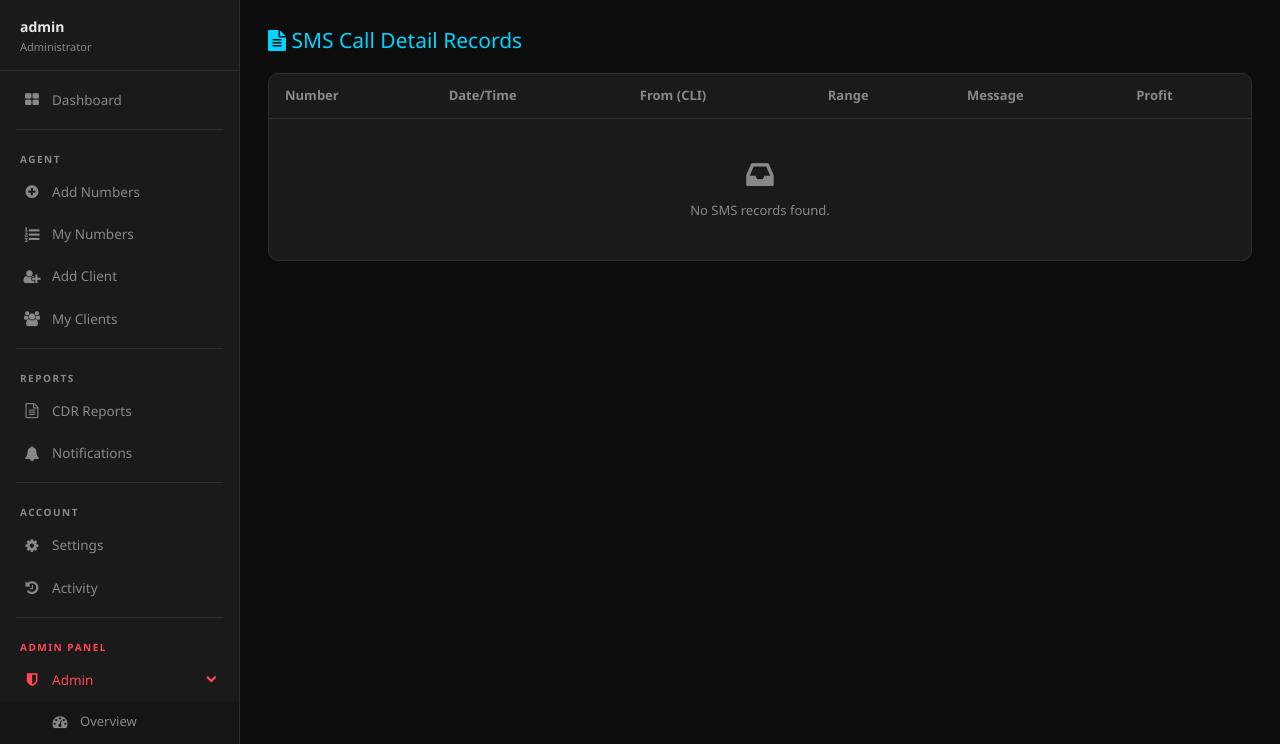
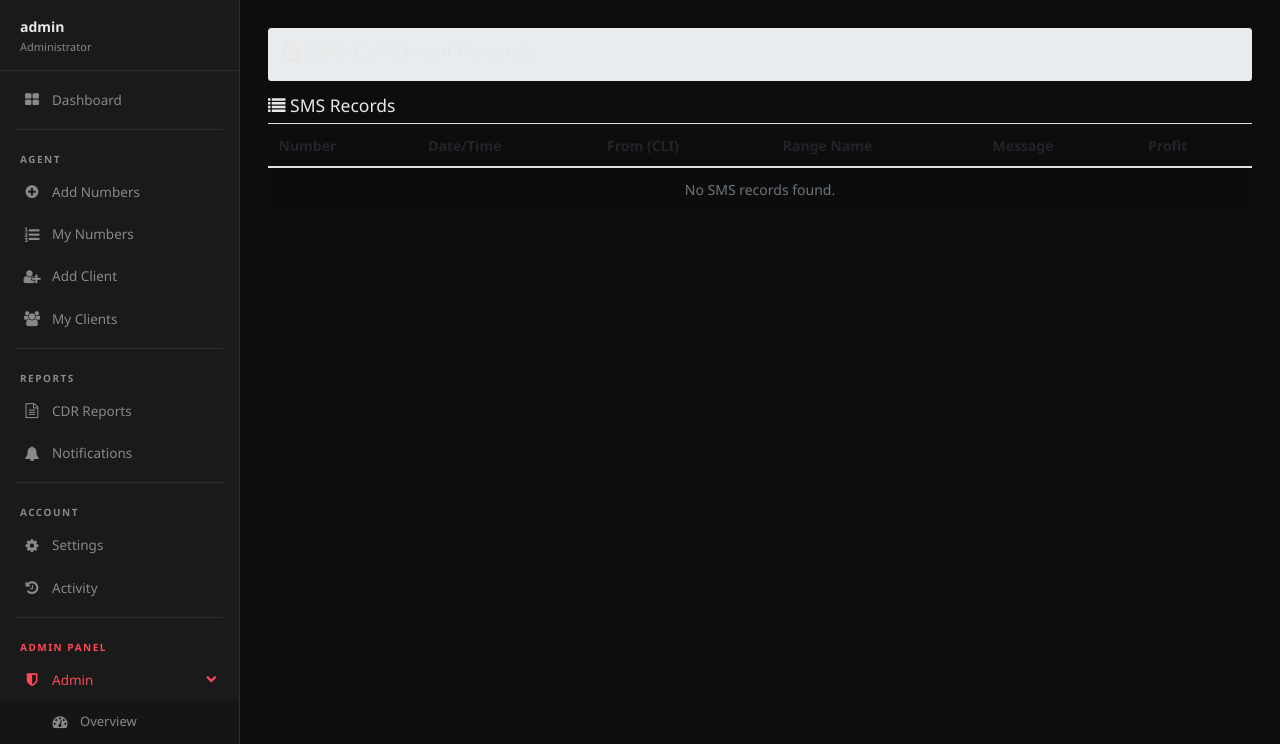
Before and after one commit to jonayedmiya320-prog/Power-SMS-panel, a Flask app: page /sms/cdr in a window 1280 px wide. Shown: the part 56-800 px from the top of the page. Run offline with Flask 3, Linux system fonts and the light colour scheme; a user stored in the database is signed in; some libraries are stand-ins or nearby versions.

Commit message:
Update sms_cdr.html

```diff
--- a/app/templates/admin/sms_cdr.html
+++ b/app/templates/admin/sms_cdr.html
@@ -1,52 +1,65 @@
+<!DOCTYPE html>
+<html>
+<head>
+    <meta charset="UTF-8">
+</head>
 {% extends "base.html" %}
-{% block title %}SMS CDR - RAZOR SMS{% endblock %}
+
+{% block title %}SMS CDR - ABYSS SMS{% endblock %}
+
 {% block content %}
-
-<div style="margin-bottom:20px;">
-    <h4 style="margin:0; color:var(--accent);"><i class="fa fa-file-text"></i> SMS Call Detail Records</h4>
+<div class="row">
+    <div class="col-md-12">
+        <div class="breadcrumb">
+            <h4><i class="fa fa-file-text"></i> SMS Call Detail Records</h4>
+        </div>
+    </div>
 </div>
 
-<div style="background:var(--card); border:1px solid var(--border); border-radius:10px; overflow:hidden;">
-    <div style="overflow-x:auto;">
-        <table style="width:100%; border-collapse:collapse; font-size:13px;">
+<div class="widget-block">
+    <div class="widget-head">
+        <h5><i class="fa fa-list"></i> SMS Records</h5>
+    </div>
+    <div class="widget-content">
+        <div class="table-responsive">
+            <table class="table table-striped table-hover">
                 <thead>
-                <tr style="border-bottom:1px solid var(--border);">
-                    <th style="padding:12px 16px; text-align:left; color:var(--muted); font-weight:600;">Number</th>
-                    <th style="padding:12px 16px; text-align:left; color:var(--muted); font-weight:600;">Date/Time</th>
-                    <th style="padding:12px 16px; text-align:left; color:var(--muted); font-weight:600;">From (CLI)</th>
-                    <th style="padding:12px 16px; text-align:left; color:var(--muted); font-weight:600;">Range</th>
-                    <th style="padding:12px 16px; text-align:left; color:var(--muted); font-weight:600;">Message</th>
-                    <th style="padding:12px 16px; text-align:left; color:var(--muted); font-weight:600;">Profit</th>
+                    <tr>
+                        <th>Number</th>
+                        <th>Date/Time</th>
+                        <th>From (CLI)</th>
+                        <th>Range Name</th>
+                        <th>Message</th>
+                        <th>Profit</th>
                     </tr>
                 </thead>
                 <tbody>
                     {% if cdr_records.items %}
                     {% for cdr in cdr_records.items %}
-                <tr style="border-bottom:1px solid var(--border);" onmouseover="this.style.background='var(--hover)'" onmouseout="this.style.background=''">
-                    <td style="padding:12px 16px;"><strong style="color:var(--accent); font-family:monospace;">{{ cdr.sms_number.number if cdr.sms_number else (cdr.destination if cdr.destination else 'N/A') }}</strong></td>
-                    <td style="padding:12px 16px; color:var(--muted); font-size:12px;">{{ cdr.created_at.strftime('%Y-%m-%d %H:%M') if cdr.created_at else 'N/A' }}</td>
-                    <td style="padding:12px 16px; color:var(--txt);">{{ cdr.cli or 'N/A' }}</td>
-                    <td style="padding:12px 16px; color:var(--muted);">{{ cdr.range_info.prefix if cdr.range_info else 'N/A' }}</td>
-                    <td style="padding:12px 16px; color:var(--txt);">
+                    <tr>
+                        <td><strong>{{ cdr.sms_number.number if cdr.sms_number else (cdr.destination if cdr.destination else 'N/A') }}</strong></td>
+                        <td>{{ cdr.created_at.strftime('%Y-%m-%d %H:%M') if cdr.created_at else 'N/A' }}</td>
+                        <td>{{ cdr.cli or 'N/A' }}</td>
+                        <td>{{ cdr.range_info.name if cdr.range_info and cdr.range_info.name else (cdr.range_info.prefix if cdr.range_info else 'N/A') }}</td>
+                        <td>
                             {% if cdr.message %}
                             <span title="{{ cdr.message }}">{{ cdr.message[:50] }}{% if cdr.message|length > 50 %}...{% endif %}</span>
-                        {% else %}N/A{% endif %}
+                            {% else %}
+                            N/A
+                            {% endif %}
                         </td>
-                    <td style="padding:12px 16px;">
-                        {% if cdr.profit and cdr.profit > 0 %}
-                        <span style="color:var(--success); font-weight:700;">${{ "%.4f"|format(cdr.profit) }}</span>
+                        <td>
+                            {% if cdr.profit > 0 %}
+                            <span class="text-success">${{ "%.4f"|format(cdr.profit) }}</span>
                             {% else %}
-                        <span style="color:var(--muted);">$0.0000</span>
+                            $0.0000
                             {% endif %}
                         </td>
                     </tr>
                     {% endfor %}
                     {% else %}
                     <tr>
-                    <td colspan="6" style="padding:40px; text-align:center; color:var(--muted);">
-                        <i class="fa fa-inbox" style="font-size:32px; display:block; margin-bottom:10px;"></i>
-                        No SMS records found.
-                    </td>
+                        <td colspan="6" class="text-center text-muted">No SMS records found.</td>
                     </tr>
                     {% endif %}
                 </tbody>
@@ -54,19 +67,28 @@
         </div>
 
         {% if cdr_records.pages > 1 %}
-    <div style="padding:14px 16px; border-top:1px solid var(--border); display:flex; align-items:center; justify-content:space-between; flex-wrap:wrap; gap:8px;">
-        <span style="font-size:13px; color:var(--muted);">Page {{ cdr_records.page }} of {{ cdr_records.pages }}</span>
-        <div style="display:flex; gap:4px;">
+        <nav aria-label="Page navigation">
+            <ul class="pagination justify-content-center">
                 {% if cdr_records.has_prev %}
-            <a href="{{ url_for('admin.sms_cdr', page=cdr_records.prev_num) }}"
-               style="background:var(--hover); color:var(--txt); border:1px solid var(--border); border-radius:6px; padding:5px 12px; text-decoration:none; font-size:13px;">‹ Prev</a>
+                <li class="page-item">
+                    <a class="page-link" href="{{ url_for('admin.sms_cdr', page=cdr_records.prev_num) }}">Previous</a>
+                </li>
                 {% endif %}
+
+                {% for p in range(1, cdr_records.pages + 1) %}
+                <li class="page-item {% if p == cdr_records.page %}active{% endif %}">
+                    <a class="page-link" href="{{ url_for('admin.sms_cdr', page=p) }}">{{ p }}</a>
+                </li>
+                {% endfor %}
+
                 {% if cdr_records.has_next %}
-            <a href="{{ url_for('admin.sms_cdr', page=cdr_records.next_num) }}"
-               style="background:var(--hover); color:var(--txt); border:1px solid var(--border); border-radius:6px; padding:5px 12px; text-decoration:none; font-size:13px;">Next ›</a>
+                <li class="page-item">
+                    <a class="page-link" href="{{ url_for('admin.sms_cdr', page=cdr_records.next_num) }}">Next</a>
+                </li>
+                {% endif %}
+            </ul>
+        </nav>
         {% endif %}
     </div>
 </div>
-    {% endif %}
-</div>
 {% endblock %}
```
Lines whose indentation alone changed are shown as unchanged.
